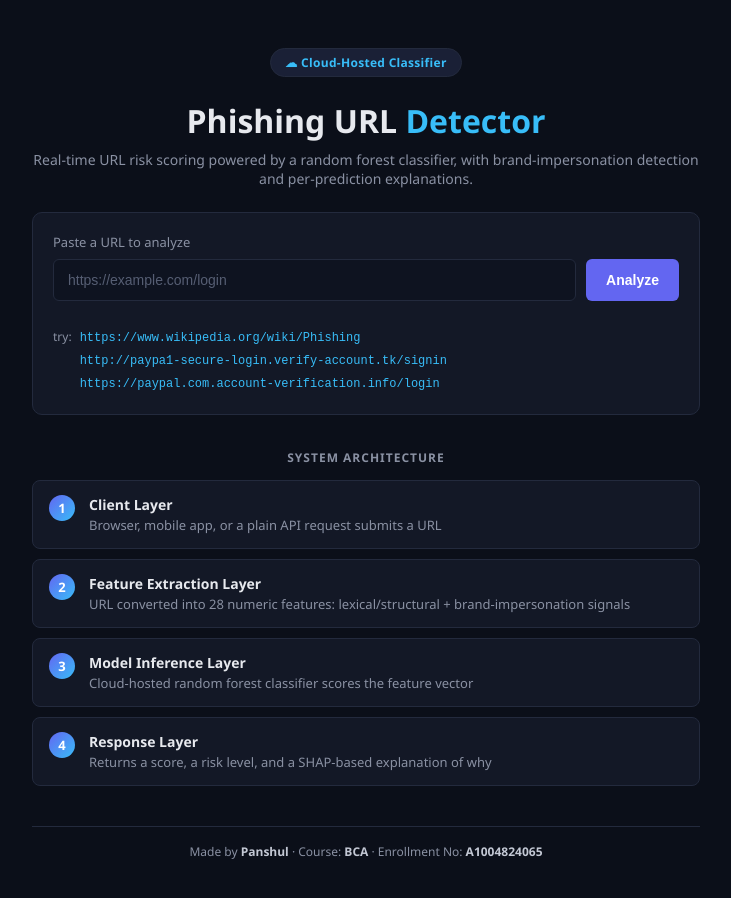
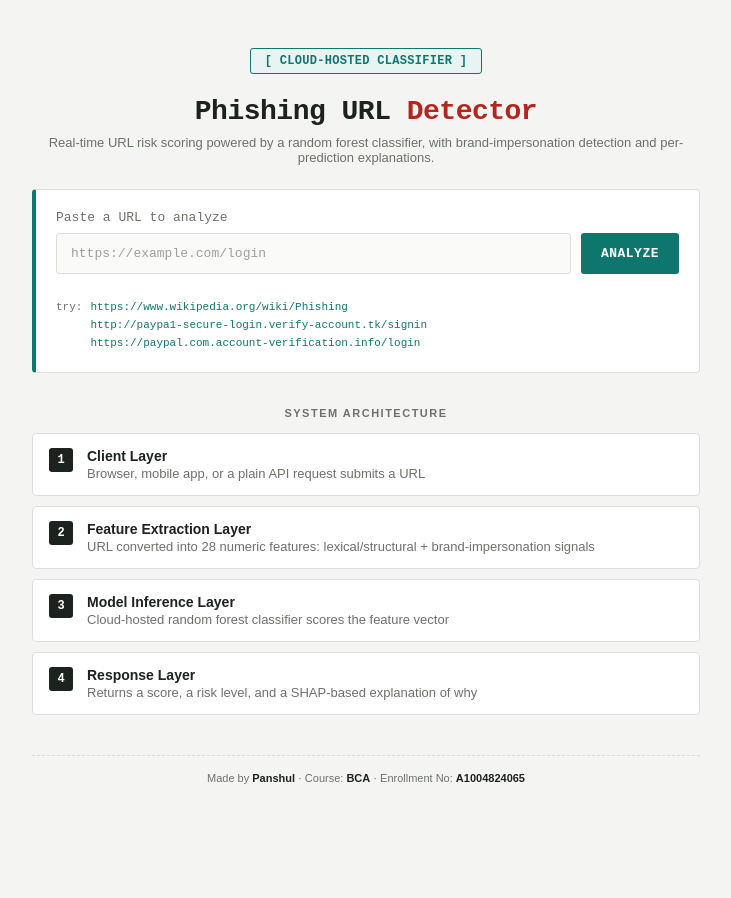
Before and after one commit to Panshul-mishra/phishing-url-classifier, a browser extension: page dashboard/index.html in a window 1280 px wide. Shown: the whole page, without its empty margins (274-1005 px from the left). After the commit the page ends 872 px from the top, so only its background shows below. Drawn offline with Linux system fonts and the light colour scheme.

Commit message:
Restyle dashboard with a distinct visual theme
Light background, monospace/terminal font, teal + dark-red palette,
flat square badges instead of gradient circles - away from the
generic dark-indigo-gradient look.

Co-Authored-By: Claude Sonnet 5 <noreply@anthropic.com>

```diff
--- a/dashboard/index.html
+++ b/dashboard/index.html
@@ -5,17 +5,17 @@
 <title>Phishing URL Detector</title>
 <style>
   :root {
-    --bg: #0b0f19;
-    --panel: #131826;
-    --panel-border: #232a3d;
-    --text: #e7e9ee;
-    --muted: #8a91a3;
-    --accent: #6366f1;
-    --accent2: #38bdf8;
+    --bg: #f4f5f3;
+    --panel: #ffffff;
+    --panel-border: #dcdfd9;
+    --text: #1c231f;
+    --muted: #6b7268;
+    --accent: #b3261e;
+    --accent2: #0f766e;
   }
   * { box-sizing: border-box; }
   body {
-    font-family: 'Segoe UI', Arial, Helvetica, sans-serif;
+    font-family: 'Courier New', Consolas, monospace;
     max-width: 700px;
     margin: 48px auto;
     padding: 0 16px 40px;
@@ -26,26 +26,29 @@
     display: inline-block;
     margin: 0 auto 18px;
     padding: 5px 14px;
-    border-radius: 999px;
-    background: #1a2036;
-    border: 1px solid var(--panel-border);
+    border-radius: 3px;
+    background: #e8f4f2;
+    border: 1px solid var(--accent2);
     color: var(--accent2);
     font-size: 12px;
-    font-weight: 600;
+    font-weight: 700;
     letter-spacing: 0.3px;
+    text-transform: uppercase;
   }
   .center { text-align: center; }
   h1 {
-    font-size: 32px;
+    font-size: 28px;
     margin: 4px 0 8px;
+    letter-spacing: -0.5px;
   }
-  h1 span { color: var(--accent2); }
-  p.subtitle { color: var(--muted); margin-top: 0; font-size: 14px; }
+  h1 span { color: var(--accent); }
+  p.subtitle { color: var(--muted); margin-top: 0; font-size: 13px; font-family: Arial, sans-serif; }
 
   .panel {
     background: var(--panel);
     border: 1px solid var(--panel-border);
-    border-radius: 10px;
+    border-left: 4px solid var(--accent2);
+    border-radius: 4px;
     padding: 20px;
     margin-top: 24px;
   }
@@ -53,47 +56,53 @@
   input[type=text] {
     flex: 1;
     padding: 12px 14px;
-    font-size: 14px;
+    font-size: 13px;
+    font-family: inherit;
     border: 1px solid var(--panel-border);
-    border-radius: 6px;
-    background: #0e1320;
+    border-radius: 3px;
+    background: #fafbf9;
     color: var(--text);
   }
-  input[type=text]::placeholder { color: #565e73; }
+  input[type=text]::placeholder { color: #9aa19c; }
   button {
     padding: 0 20px;
-    font-size: 14px;
-    font-weight: 600;
-    background: var(--accent);
+    font-size: 13px;
+    font-weight: 700;
+    font-family: inherit;
+    background: var(--accent2);
     color: white;
     border: none;
-    border-radius: 6px;
+    border-radius: 3px;
     cursor: pointer;
+    text-transform: uppercase;
+    letter-spacing: 0.5px;
   }
-  button:disabled { background: #3d4258; cursor: default; }
+  button:disabled { background: #9aa19c; cursor: default; }
 
-  #result { display: none; margin-top: 18px; padding-top: 16px; border-top: 1px solid var(--panel-border); }
+  #result { display: none; margin-top: 18px; padding-top: 16px; border-top: 1px dashed var(--panel-border); }
   .level {
     display: inline-block;
     padding: 4px 12px;
-    border-radius: 4px;
+    border-radius: 3px;
     color: white;
     font-weight: bold;
-    font-size: 13px;
+    font-size: 12px;
+    text-transform: uppercase;
   }
-  .score-row { margin-top: 12px; font-size: 14px; color: #c3c8d4; }
-  ul#reasons { margin: 12px 0 0 0; padding-left: 20px; font-size: 14px; color: #c3c8d4; }
+  .score-row { margin-top: 12px; font-size: 13px; color: var(--text); font-family: Arial, sans-serif; }
+  ul#reasons { margin: 12px 0 0 0; padding-left: 20px; font-size: 13px; color: var(--text); font-family: Arial, sans-serif; }
   ul#reasons li { margin-bottom: 4px; }
-  .meta { margin-top: 10px; font-size: 12px; color: var(--muted); }
-  #error { color: #f87171; font-size: 14px; display: none; margin-top: 14px; }
+  .meta { margin-top: 10px; font-size: 11px; color: var(--muted); font-family: Arial, sans-serif; }
+  #error { color: var(--accent); font-size: 13px; display: none; margin-top: 14px; font-family: Arial, sans-serif; }
 
   h2.section-title {
-    font-size: 12px;
-    letter-spacing: 1px;
+    font-size: 11px;
+    letter-spacing: 1.5px;
     color: var(--muted);
     text-align: center;
     margin: 34px 0 14px;
     text-transform: uppercase;
+    font-family: Arial, sans-serif;
   }
   .layer {
     display: flex;
@@ -101,44 +110,47 @@
     align-items: flex-start;
     background: var(--panel);
     border: 1px solid var(--panel-border);
-    border-radius: 8px;
+    border-radius: 4px;
     padding: 14px 16px;
     margin-bottom: 10px;
+    font-family: Arial, sans-serif;
   }
   .layer .num {
-    flex: 0 0 26px;
-    height: 26px;
-    border-radius: 50%;
-    background: linear-gradient(135deg, var(--accent), var(--accent2));
+    flex: 0 0 24px;
+    height: 24px;
+    border-radius: 3px;
+    background: var(--text);
     color: white;
-    font-size: 13px;
+    font-size: 12px;
     font-weight: bold;
     display: flex;
     align-items: center;
     justify-content: center;
+    font-family: 'Courier New', monospace;
   }
-  .layer .title { font-weight: 600; font-size: 14px; }
+  .layer .title { font-weight: 700; font-size: 14px; }
   .layer .desc { font-size: 13px; color: var(--muted); margin-top: 2px; }
 
-  table.examples { font-size: 12px; color: var(--muted); margin-top: 24px; border-collapse: collapse; }
+  table.examples { font-size: 11px; color: var(--muted); margin-top: 24px; border-collapse: collapse; }
   table.examples td { padding: 3px 8px 3px 0; }
   table.examples code { cursor: pointer; color: var(--accent2); }
 
   footer {
     margin-top: 40px;
     padding-top: 16px;
-    border-top: 1px solid var(--panel-border);
+    border-top: 1px dashed var(--panel-border);
     text-align: center;
-    font-size: 12px;
+    font-size: 11px;
     color: var(--muted);
+    font-family: Arial, sans-serif;
   }
-  footer b { color: #c3c8d4; }
+  footer b { color: var(--text); }
 </style>
 </head>
 <body>
 
 <div class="center">
-  <span class="badge">&#9729; Cloud-Hosted Classifier</span>
+  <span class="badge">[ cloud-hosted classifier ]</span>
   <h1>Phishing URL <span>Detector</span></h1>
   <p class="subtitle">Real-time URL risk scoring powered by a random forest classifier, with brand-impersonation detection and per-prediction explanations.</p>
 </div>
@@ -203,11 +215,11 @@
 
 <script>
 const LEVEL_COLORS = {
-  "Safe": "#22c55e",
-  "Low Risk": "#84cc16",
-  "Medium Risk": "#eab308",
-  "High Risk": "#f97316",
-  "Phishing": "#ef4444"
+  "Safe": "#0f766e",
+  "Low Risk": "#4d7c0f",
+  "Medium Risk": "#a16207",
+  "High Risk": "#c2410c",
+  "Phishing": "#b3261e"
 };
 
 function fill(el) {
```
